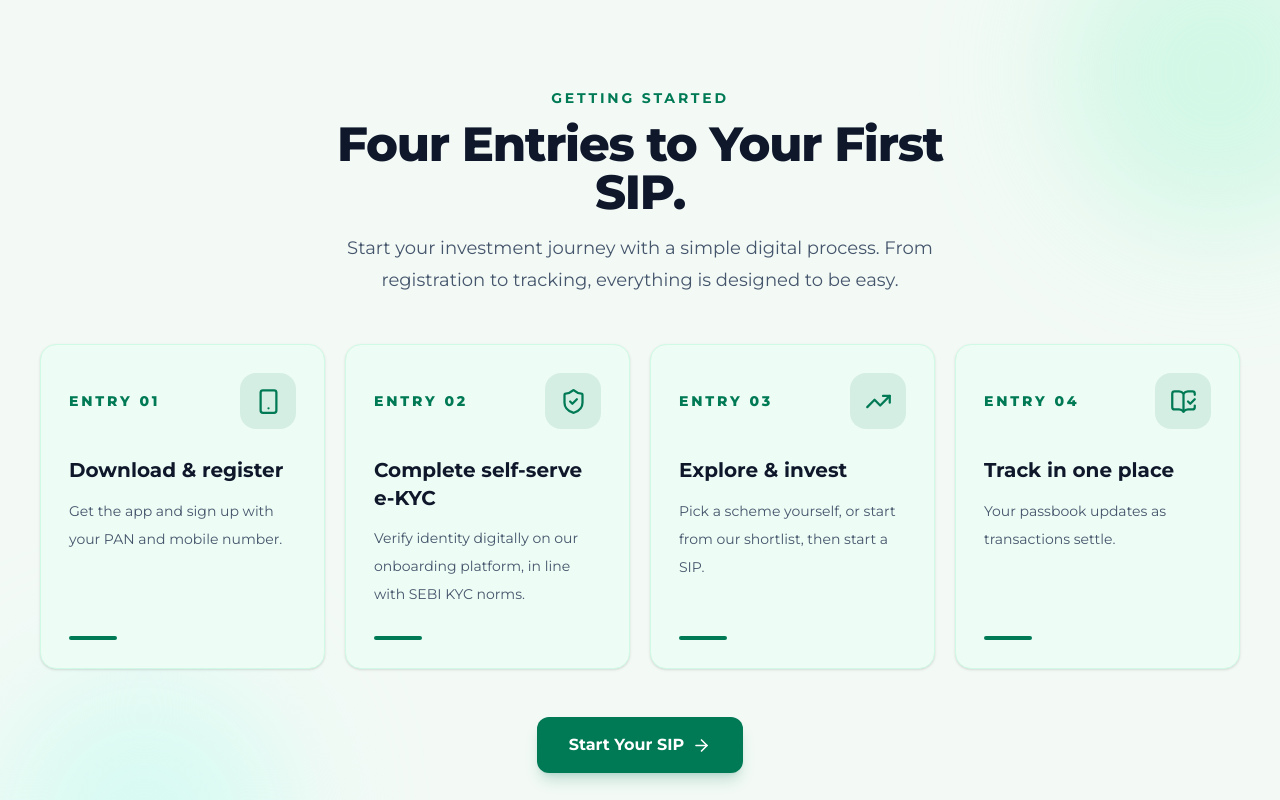
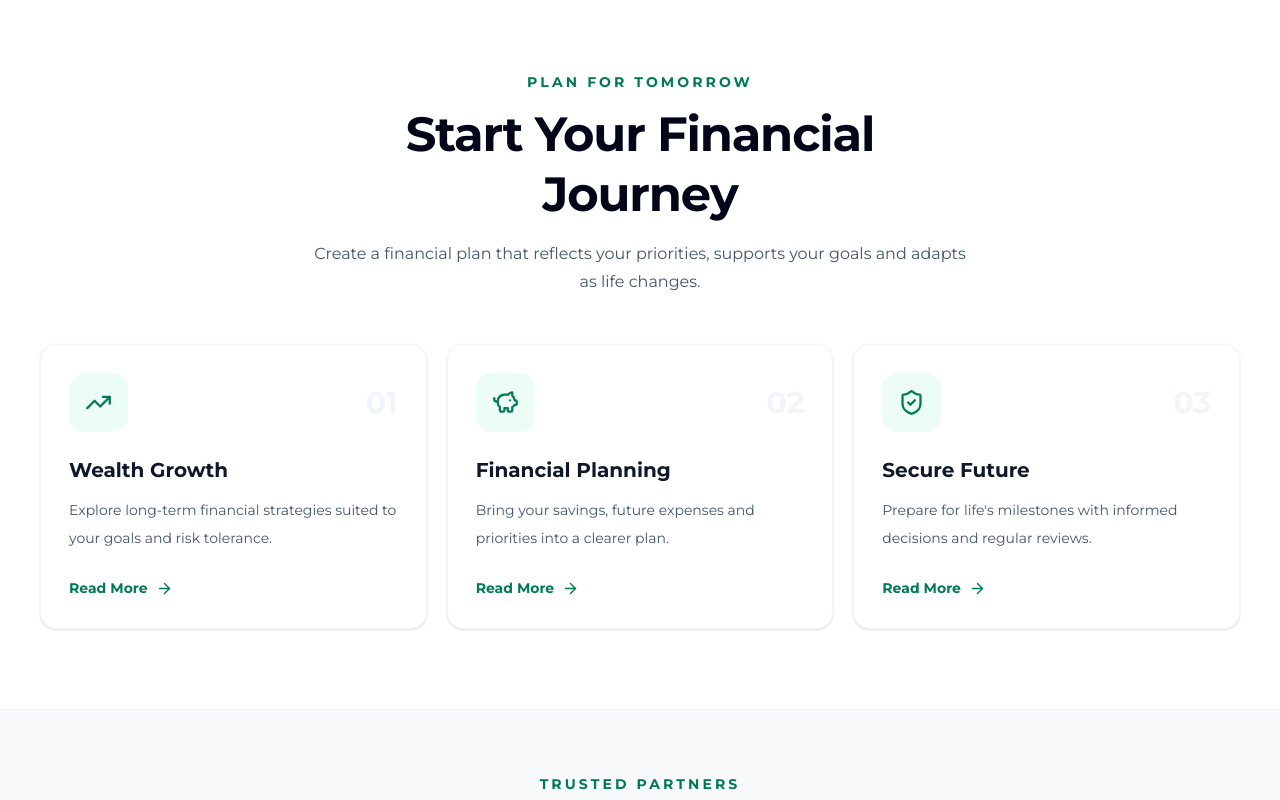
Before and after one commit to Chandan2242/NiveshTracker, a React (Vite) app in the folder frontend/: page / in a window 1280 px wide. Shown: the part 8140-8940 px from the top of the page. Built offline with nearby package versions, Linux system fonts and the light colour scheme.

Commit message:
home page card update

```diff
--- a/frontend/src/App.jsx
+++ b/frontend/src/App.jsx
@@ -1,5 +1,11 @@
 
-import { BrowserRouter, Routes, Route } from "react-router-dom";
+import { useEffect } from "react";
+import {
+  BrowserRouter,
+  Routes,
+  Route,
+  useLocation,
+} from "react-router-dom";
 
 import Navbar from "./components/Navbar";
 import Footer from "./components/Footer";
@@ -19,6 +25,21 @@ import AdminLayout from "./admin/AdminLayout";
 import AdminLogin from "./admin/AdminLogin";
 import Dashboard from "./admin/Dashboard";
 import AdminPages from "./admin/AdminPages";
+
+// Scroll to Top on Every Route Change
+function ScrollToTop() {
+  const { pathname } = useLocation();
+
+  useEffect(() => {
+    window.scrollTo({
+      top: 0,
+      left: 0,
+      behavior: "instant",
+    });
+  }, [pathname]);
+
+  return null;
+}
 
 function WebsiteLayout() {
   return (
@@ -69,6 +90,8 @@ function WebsiteLayout() {
 export default function App() {
   return (
     <BrowserRouter>
+      <ScrollToTop />
+
       <Routes>
         {/* Admin Login */}
         <Route path="/admin/login" element={<AdminLogin />} />
--- a/frontend/src/pages/Home.jsx
+++ b/frontend/src/pages/Home.jsx
@@ -140,41 +140,49 @@ const strategies = [
     icon: TrendingUp,
     title: "Wealth Creation",
     description: "Build long-term wealth through disciplined financial planning.",
+    path: "/pms",
   },
   {
     icon: CircleDollarSign,
     title: "Tax Saving",
     description: "Explore tax-planning options based on your circumstances.",
+    path: "/tax-planning",
   },
   {
     icon: ChartNoAxesCombined,
     title: "Mutual Funds",
     description: "Understand diversified investment options and their risks.",
+    path: "/mutual-funds",
   },
   {
     icon: Search,
     title: "Equity Investments",
     description: "Research opportunities while considering risk and time horizon.",
+    path: "/pms",
   },
   {
     icon: Target,
     title: "Retirement Planning",
     description: "Work towards a retirement plan aligned with your goals.",
+    path: "/estate-planning",
   },
   {
     icon: Landmark,
     title: "FD & Bonds",
     description: "Learn about fixed-income products and their features.",
+    path: "/fd-bonds",
   },
   {
     icon: ShieldCheck,
     title: "Risk Management",
     description: "Understand diversification and how it relates to investment risk.",
+    path: "/insurance",
   },
   {
     icon: Sparkles,
     title: "Financial Growth",
     description: "Create a financial roadmap with clear priorities and milestones.",
+    path: "/pms",
   },
 ];
 
@@ -1001,123 +1009,7 @@ function Home() {
 
       {/* STATISTICS */}
       {/* Getting Started Section */}
-{/* Getting Started Section */}
-<section className="relative isolate overflow-hidden bg-[#f3faf6] px-5 py-16 sm:px-8 sm:py-20 lg:px-10 lg:py-24">
 
-  {/* Same Hero Gradient - Top Right */}
-  <div className="pointer-events-none absolute -right-24 -top-20 -z-10 h-80 w-80 rounded-full bg-emerald-200/40 blur-3xl" />
-
-  {/* Same Hero Gradient - Bottom Left */}
-  <div className="pointer-events-none absolute -bottom-24 left-0 -z-10 h-72 w-72 rounded-full bg-teal-100/70 blur-3xl" />
-
-  <div className="relative z-10 mx-auto max-w-[1440px]">
-
-    {/* Heading */}
-    <div className="mx-auto max-w-2xl text-center">
-
-      <p className="text-sm font-bold uppercase tracking-[0.2em] text-[#007A55]">
-        Getting Started
-      </p>
-
-      <h2 className="mt-3 text-3xl font-extrabold tracking-tight text-slate-900 sm:text-4xl lg:text-5xl">
-        Four Entries to Your First SIP.
-      </h2>
-
-      <p className="mt-4 text-base leading-8 text-slate-600 sm:text-lg">
-        Start your investment journey with a simple digital process.
-        From registration to tracking, everything is designed to be easy.
-      </p>
-
-    </div>
-
-    {/* Four Steps */}
-    <div className="mt-12 grid gap-5 sm:grid-cols-2 lg:grid-cols-4">
-
-      {[
-        {
-          number: "01",
-          title: "Download & register",
-          description:
-            "Get the app and sign up with your PAN and mobile number.",
-          icon: Smartphone,
-        },
-        {
-          number: "02",
-          title: "Complete self-serve e-KYC",
-          description:
-            "Verify identity digitally on our onboarding platform, in line with SEBI KYC norms.",
-          icon: ShieldCheck,
-        },
-        {
-          number: "03",
-          title: "Explore & invest",
-          description:
-            "Pick a scheme yourself, or start from our shortlist, then start a SIP.",
-          icon: TrendingUp,
-        },
-        {
-          number: "04",
-          title: "Track in one place",
-          description:
-            "Your passbook updates as transactions settle.",
-          icon: BookOpenCheck,
-        },
-      ].map((item) => {
-
-        const Icon = item.icon;
-
-        return (
-          <article
-            key={item.number}
-            className="group flex h-full flex-col rounded-2xl border border-emerald-100 bg-[#EDFCF4] p-6 shadow-sm transition-all duration-300 hover:-translate-y-2 hover:border-emerald-300 hover:shadow-xl hover:shadow-emerald-900/10 sm:p-7"
-          >
-
-            {/* Number & Icon */}
-            <div className="flex items-center justify-between">
-
-              <span className="text-sm font-extrabold tracking-[0.2em] text-[#007A55]">
-                ENTRY {item.number}
-              </span>
-
-              <div className="flex h-14 w-14 items-center justify-center rounded-2xl bg-[#007A55]/10 text-[#007A55] transition-all duration-300 group-hover:bg-[#007A55] group-hover:text-white">
-                <Icon size={27} />
-              </div>
-
-            </div>
-
-            {/* Content */}
-            <h3 className="mt-7 text-xl font-bold leading-snug text-slate-900">
-              {item.title}
-            </h3>
-
-            <p className="mt-3 flex-1 text-sm leading-7 text-slate-600">
-              {item.description}
-            </p>
-
-            {/* Bottom Accent */}
-            <div className="mt-7 h-1 w-12 rounded-full bg-[#007A55] transition-all duration-300 group-hover:w-20" />
-
-          </article>
-        );
-      })}
-
-    </div>
-
-    {/* CTA */}
-    <div className="mt-12 text-center">
-
-      <a
-        href="/register"
-        className="group inline-flex items-center justify-center gap-2 rounded-xl bg-[#007A55] px-8 py-4 text-sm font-bold text-white shadow-lg shadow-[#007A55]/20 transition-all duration-300 hover:-translate-y-1 hover:bg-[#006447] sm:text-base"
-      >
-        Start Your SIP
-        <ArrowRight size={19} className="transition-transform duration-300 group-hover:translate-x-1" />
-      </a>
-
-    </div>
-
-  </div>
-</section>
 
       {/* WEALTH CREATION */}
       <section className="px-5 py-16 sm:px-8 sm:py-20 lg:px-10">
```
